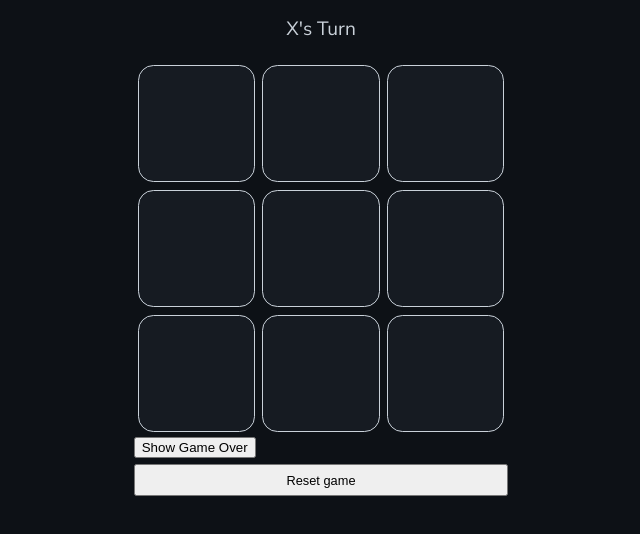
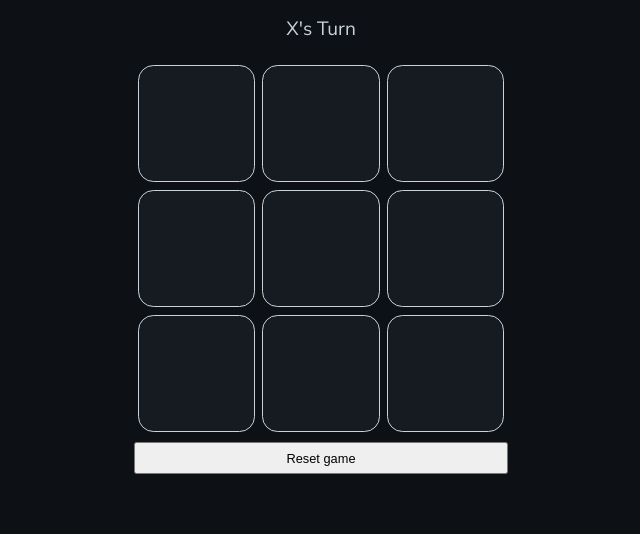
Before and after one commit to cheddachedda/noughts-and-crosses, a plain HTML site: page index.html in a window 1280 px wide. Shown: the part 136-670 px from the top of the page, without its empty margins (319-959 px from the left). Drawn offline with Linux system fonts and the light colour scheme.

Commit message:
Remove temp show-game-over button

```diff
--- a/index.html
+++ b/index.html
@@ -64,9 +64,6 @@
         </div>
       </div>
 
-      <!-- TEMPORARY -->
-      <button id="show-game-over">Show Game Over</button>
-
       <button id="reset-button">Reset game</button>
 
     </main>
```
